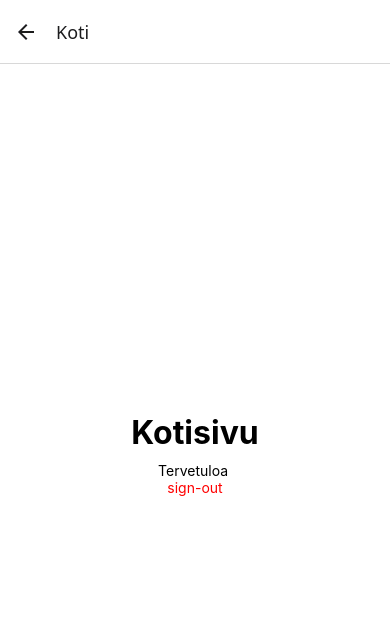
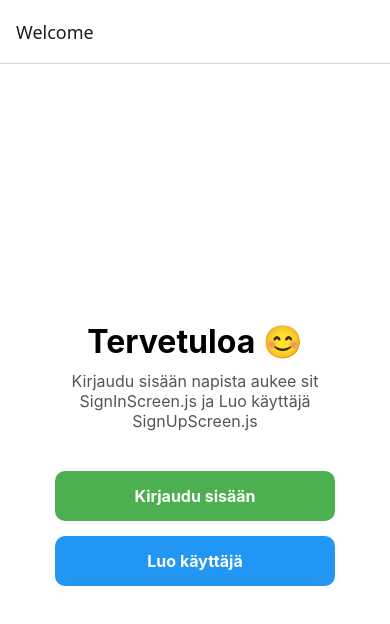
Before and after one commit to KamuFinder/KamuFinderApp, a React Native app: screen /Home in a window 390 px wide. Shown: the top 624 px of the page. Built offline with nearby package versions, Linux system fonts and the light colour scheme; no server answers.

Commit message:
Navigaatio muutos sisäänkirjautumisen varmistamiseksi

```diff
--- a/src/navigation/Navigation.js
+++ b/src/navigation/Navigation.js
@@ -1,34 +1,35 @@
-import React, { useState } from "react";
+import React from "react";
 import { createNativeStackNavigator } from "@react-navigation/native-stack";
 import { NavigationContainer } from "@react-navigation/native";
-import { firestore } from "../firebase/config";
-
 import WelcomeScreen from "../screens/WelcomeScreen";
 import SignInScreen from "../screens/SignInScreen";
 import SignUpScreen from "../screens/SignUpScreen";
 import HomeScreen from "../screens/HomeScreen.js";
+import ProfileScreen from "../screens/ProfileScreen.js";
+import { useUser } from "../context/UserContext";
 
 const Stack = createNativeStackNavigator();
 
 export default function AppNavigator() {
 
-  const [logged, setLogged] = useState(false);
+  const user = useUser();
 
   return (
     <NavigationContainer>
-        <Stack.Navigator initialRouteName="Welcome">
-            <Stack.Screen name="Welcome" component={WelcomeScreen} options={{ title: "Tervetuloa" }}/>
-
-            <Stack.Screen name="SignIn" options={{ title: "Kirjaudu sisään" }}>
-              {props => <SignInScreen {...props} setLogged={setLogged} />}
-            </Stack.Screen>
-
-            <Stack.Screen name="SignUp" component={SignUpScreen} options={{ title: "Luo käyttäjä" }}/>
-
-            <Stack.Screen name="Home" component={HomeScreen} options={{ title: "Koti" }}/>
-
-
-        </Stack.Navigator>
+      <Stack.Navigator>
+        {user ? (
+          <>
+            <Stack.Screen name="Home" component={HomeScreen} />
+            <Stack.Screen name="Profile" component={ProfileScreen} />
+          </>
+        ) : (
+          <>
+            <Stack.Screen name="Welcome" component={WelcomeScreen} />
+            <Stack.Screen name="SignIn" component={SignInScreen} />
+            <Stack.Screen name="SignUp" component={SignUpScreen} />
+          </>
+        )}
+      </Stack.Navigator>
     </NavigationContainer>
   );
 }
--- a/src/screens/HomeScreen.js
+++ b/src/screens/HomeScreen.js
@@ -40,12 +40,6 @@ export default function HomeScreen() {
   const userSignOut = () => {
     signOut(auth)
       .then(() =>{
-        navigation.dispatch(
-          CommonActions.reset({
-            index: 0,
-            routes: [{name: 'Welcome' }]
-          })
-        )
       })
       .catch((error) => {
          Alert.alert(t("error"), error.message)
@@ -61,6 +55,10 @@ export default function HomeScreen() {
         <Text style={[{color: "red"}]}>{("sign-out")}</Text>
       </TouchableOpacity>
 
+      <TouchableOpacity onPress={() => navigation.navigate("Profile")}>
+        <Text style={[{color: "red"}]}>{("Profiilisivu")}</Text>
+      </TouchableOpacity>
+
 
 
     </View>
--- /dev/null
+++ b/src/screens/ProfileScreen.js
@@ -0,0 +1,24 @@
+import React, { useEffect, useState} from "react";
+import { CommonActions, useNavigation } from '@react-navigation/native';
+import { View, Text, TouchableOpacity, TextInput, Alert } from "react-native";
+import styles from "../styles/Welcome.js";
+
+
+export default function ProfileScreen() {
+      const navigation = useNavigation()
+
+
+  return (
+    <View style={styles.container}>
+      <Text style={styles.title}>Profiilisivu</Text>
+
+
+      <TouchableOpacity onPress={() => navigation.navigate("Home")}>
+        <Text style={[{color: "red"}]}>{("Kotiin")}</Text>
+      </TouchableOpacity>
+
+
+
+    </View>
+  );
+}
--- a/src/screens/SignInScreen.js
+++ b/src/screens/SignInScreen.js
@@ -16,12 +16,6 @@ export default function SignInScreen({setLogged}) {
 
     signInWithEmailAndPassword(auth, email, password)
       .then((userCredentials) => {
-        navigation.dispatch(
-        CommonActions.reset({
-          index: 0,
-          routes: [{ name: "Home" }]
-        })
-      )
       }).catch((error) => {
         Alert.alert("Virhe", "Sähköposti tai salasana on väärin");
         console.log(error)
--- a/src/screens/SignUpScreen.js
+++ b/src/screens/SignUpScreen.js
@@ -99,13 +99,8 @@ export default function SignUpScreen() {
           password: '',
           confirmedPassword: ''
         })
-        // Navigation stack cleared, redirect to home
-        navigation.dispatch(
-          CommonActions.reset({
-            index: 0,
-            routes: [{name: 'Home'}]
-          })
-        );
+
+
       } catch(error) {
             if (error.code === 'auth/email-already-in-use') {
               Alert.alert("Virhe", "Sähköposti on jo käytössä")
```
